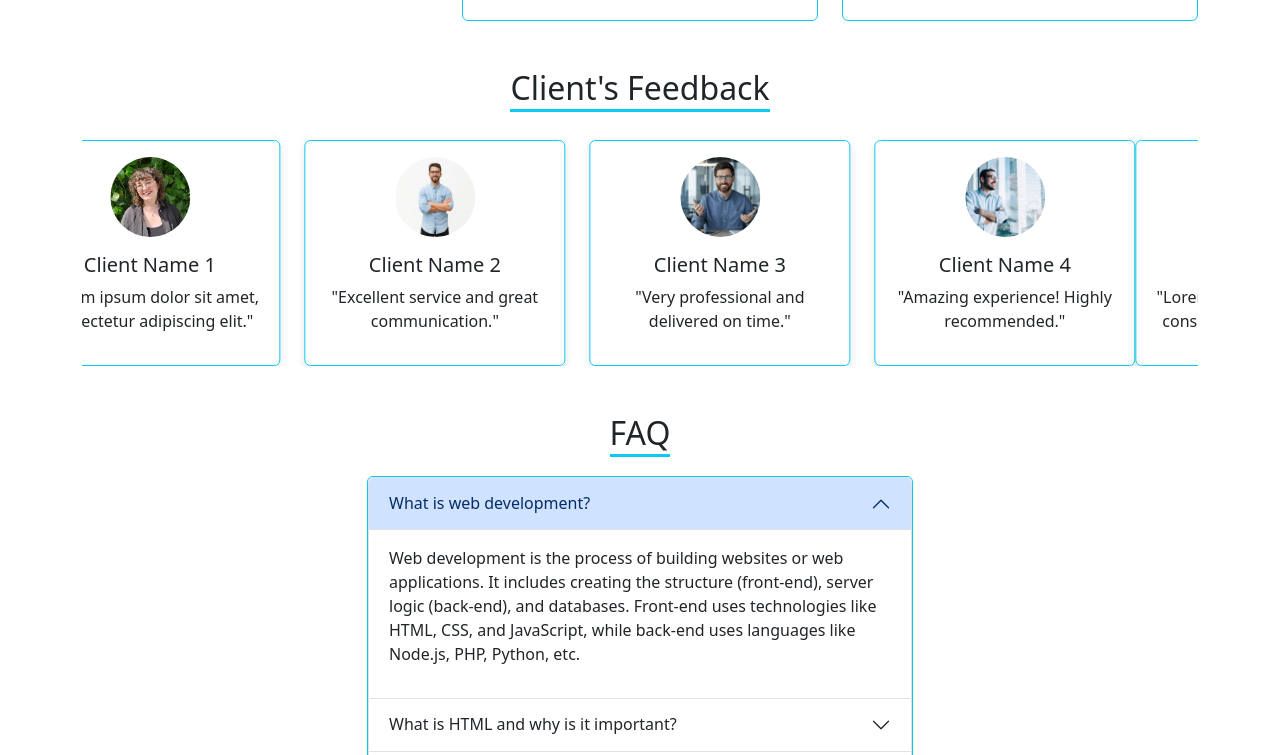
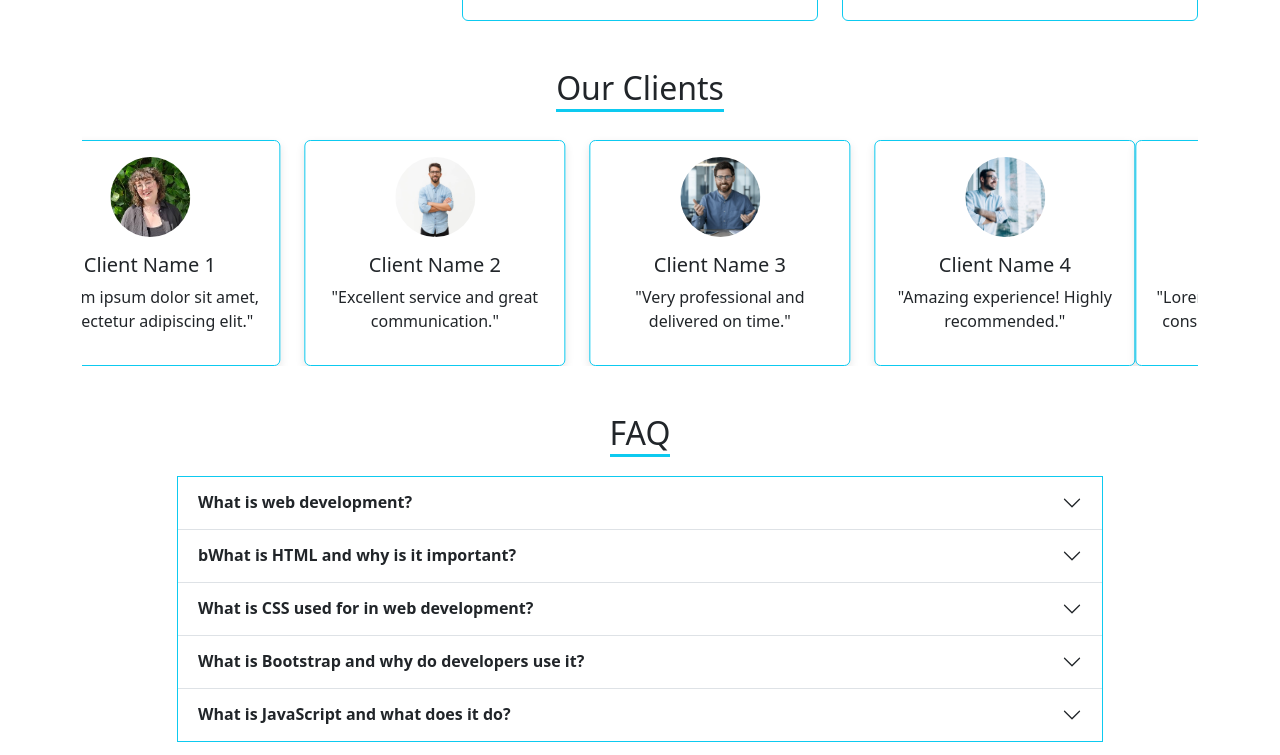
Before and after one commit to mutakabbbir-yeasin/portfolio-bootstrap, a plain HTML site: page service.html in a window 1280 px wide. Shown: the part 1209-1964 px from the top of the page. Drawn offline with nearby package versions, Linux system fonts and the light colour scheme.

Commit message:
several changes

```diff
--- a/service.html
+++ b/service.html
@@ -199,7 +199,7 @@
 
   <!-- CLIENT SECTION -->
   <div class="container mt-5">
-    <h2 class="text-center "><span class=" border-bottom border-3 border-info ">Client's Feedback</span></h2>
+    <h2 class="text-center "><span class=" border-bottom border-3 border-info ">Our Clients</span></h2>
 
     <link href="https://cdn.jsdelivr.net/npm/bootstrap@5.3.2/dist/css/bootstrap.min.css" rel="stylesheet">
 
@@ -298,65 +298,64 @@
   <div class="container mt-5">
     <h2 class="text-center "><span class=" border-bottom border-3 border-info ">FAQ</span></h2>
     <div class="row mt-4">
-      <div class="col-md-3"></div>
-      <div class="col-md-6 col-sm-12">
+      <div class="col-md-1"></div>
+      <div class="col-md-10 col-sm-12">
         <div>
-          <div class="accordion border border-1 border-info rounded" id="accordionExample">
-
+          <div class="accordion accordion-flush border border-1 border-info" id="accordionFlushExample">
             <div class="accordion-item">
               <h2 class="accordion-header">
-                <button class="accordion-button" type="button" data-bs-toggle="collapse" data-bs-target="#collapseOne"
-                  aria-expanded="true" aria-controls="collapseOne">
+                <button class="accordion-button collapsed fw-bold" type="button" data-bs-toggle="collapse"
+                  data-bs-target="#flush-collapseOne" aria-expanded="false" aria-controls="flush-collapseOne">
                   What is web development?
                 </button>
               </h2>
-              <div id="collapseOne" class="accordion-collapse collapse show" data-bs-parent="#accordionExample">
+              <div id="flush-collapseOne" class="accordion-collapse collapse" data-bs-parent="#accordionFlushExample">
                 <div class="accordion-body">
-                  <p>Web development is the process of building websites or web applications. It includes creating the structure (front-end),
-                  server logic (back-end), and databases. Front-end uses technologies like HTML, CSS, and JavaScript, while back-end uses
+                  <p>Web development is the process of building websites or web applications. It includes creating the structure
+                    (front-end),
+                    server logic (back-end), and databases. Front-end uses technologies like HTML, CSS, and JavaScript, while back-end
+                    uses
                     languages like Node.js, PHP, Python, etc. </p>
                 </div>
               </div>
             </div>
-
             <div class="accordion-item">
               <h2 class="accordion-header">
-                <button class="accordion-button collapsed" type="button" data-bs-toggle="collapse" data-bs-target="#collapseTwo"
-                  aria-expanded="false" aria-controls="collapseTwo">
-                  What is HTML and why is it important?
+                <button class="accordion-button collapsed fw-bold" type="button" data-bs-toggle="collapse"
+                  data-bs-target="#flush-collapseTwo" aria-expanded="false" aria-controls="flush-collapseTwo">
+                  bWhat is HTML and why is it important?
                 </button>
               </h2>
-              <div id="collapseTwo" class="accordion-collapse collapse" data-bs-parent="#accordionExample">
+              <div id="flush-collapseTwo" class="accordion-collapse collapse" data-bs-parent="#accordionFlushExample">
                 <div class="accordion-body">
-                  <p>HTML (HyperText Markup Language) is the standard language used to create the structure of a webpage. It defines elements
+                  <p>HTML (HyperText Markup Language) is the standard language used to create the structure of a webpage. It defines
+                    elements
                     like headings, paragraphs, images, links, forms, and more. Without HTML, web pages cannot exist. </p>
                 </div>
               </div>
             </div>
-
             <div class="accordion-item">
               <h2 class="accordion-header">
-                <button class="accordion-button collapsed" type="button" data-bs-toggle="collapse" data-bs-target="#collapseThree"
-                  aria-expanded="false" aria-controls="collapseThree">
+                <button class="accordion-button collapsed fw-bold" type="button" data-bs-toggle="collapse"
+                  data-bs-target="#flush-collapseThree" aria-expanded="false" aria-controls="flush-collapseThree">
                   What is CSS used for in web development?
                 </button>
               </h2>
-              <div id="collapseThree" class="accordion-collapse collapse" data-bs-parent="#accordionExample">
+              <div id="flush-collapseThree" class="accordion-collapse collapse" data-bs-parent="#accordionFlushExample">
                 <div class="accordion-body">
                   <p>CSS (Cascading Style Sheets) is used to style and layout web pages. It controls colors, fonts, spacing, animations,
                     responsive design, and overall visual presentation of HTML elements. </p>
                 </div>
               </div>
             </div>
-
             <div class="accordion-item">
               <h2 class="accordion-header">
-                <button class="accordion-button collapsed" type="button" data-bs-toggle="collapse" data-bs-target="#collapseFour"
-                  aria-expanded="false" aria-controls="collapseFour">
+                <button class="accordion-button collapsed fw-bold" type="button" data-bs-toggle="collapse"
+                  data-bs-target="#flush-collapseFour" aria-expanded="false" aria-controls="flush-collapseFour">
                   What is Bootstrap and why do developers use it?
                 </button>
               </h2>
-              <div id="collapseFour" class="accordion-collapse collapse" data-bs-parent="#accordionExample">
+              <div id="flush-collapseFour" class="accordion-collapse collapse" data-bs-parent="#accordionFlushExample">
                 <div class="accordion-body">
                   <p>Bootstrap is a popular CSS framework used to create responsive and mobile-friendly websites quickly. It provides
                     pre-built components like navigation bars, buttons, cards, grids, and utilities that save time and ensure design
@@ -364,15 +363,14 @@
                 </div>
               </div>
             </div>
-
             <div class="accordion-item">
               <h2 class="accordion-header">
-                <button class="accordion-button collapsed" type="button" data-bs-toggle="collapse" data-bs-target="#collapseFive"
-                  aria-expanded="false" aria-controls="collapseFive">
+                <button class="accordion-button collapsed fw-bold" type="button" data-bs-toggle="collapse"
+                  data-bs-target="#flush-collapseFive" aria-expanded="false" aria-controls="flush-collapseFive">
                   What is JavaScript and what does it do?
                 </button>
               </h2>
-              <div id="collapseFive" class="accordion-collapse collapse" data-bs-parent="#accordionExample">
+              <div id="flush-collapseFive" class="accordion-collapse collapse" data-bs-parent="#accordionFlushExample">
                 <div class="accordion-body">
                   <p>JavaScript is a programming language used to make web pages interactive. It can update content dynamically, validate
                     forms, create animations, handle events, communicate with servers (AJAX), and build full applications using frameworks
@@ -380,11 +378,10 @@
                 </div>
               </div>
             </div>
-
           </div>
         </div>
       </div>
-      <div class="col-md-3"></div>
+      <div class="col-md-1"></div>
 
     </div>
   </div>
```
Also changed, not shown: about.html (+6 -4 lines), contact.html (+2 -2 lines), index.html (+1 -1 lines), portfolio.html (+26 -23 lines). Lines whose indentation alone changed are shown as unchanged.
